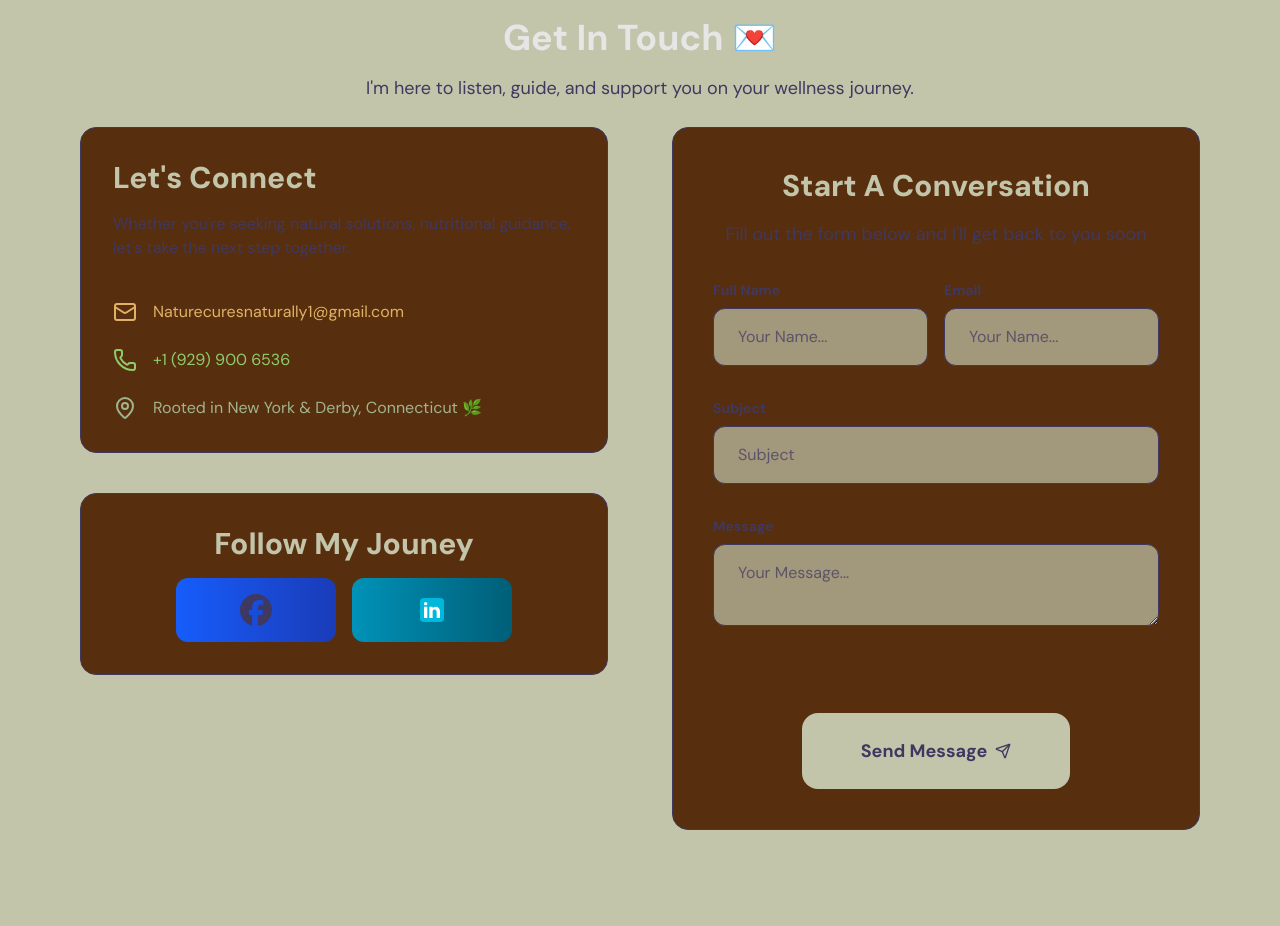
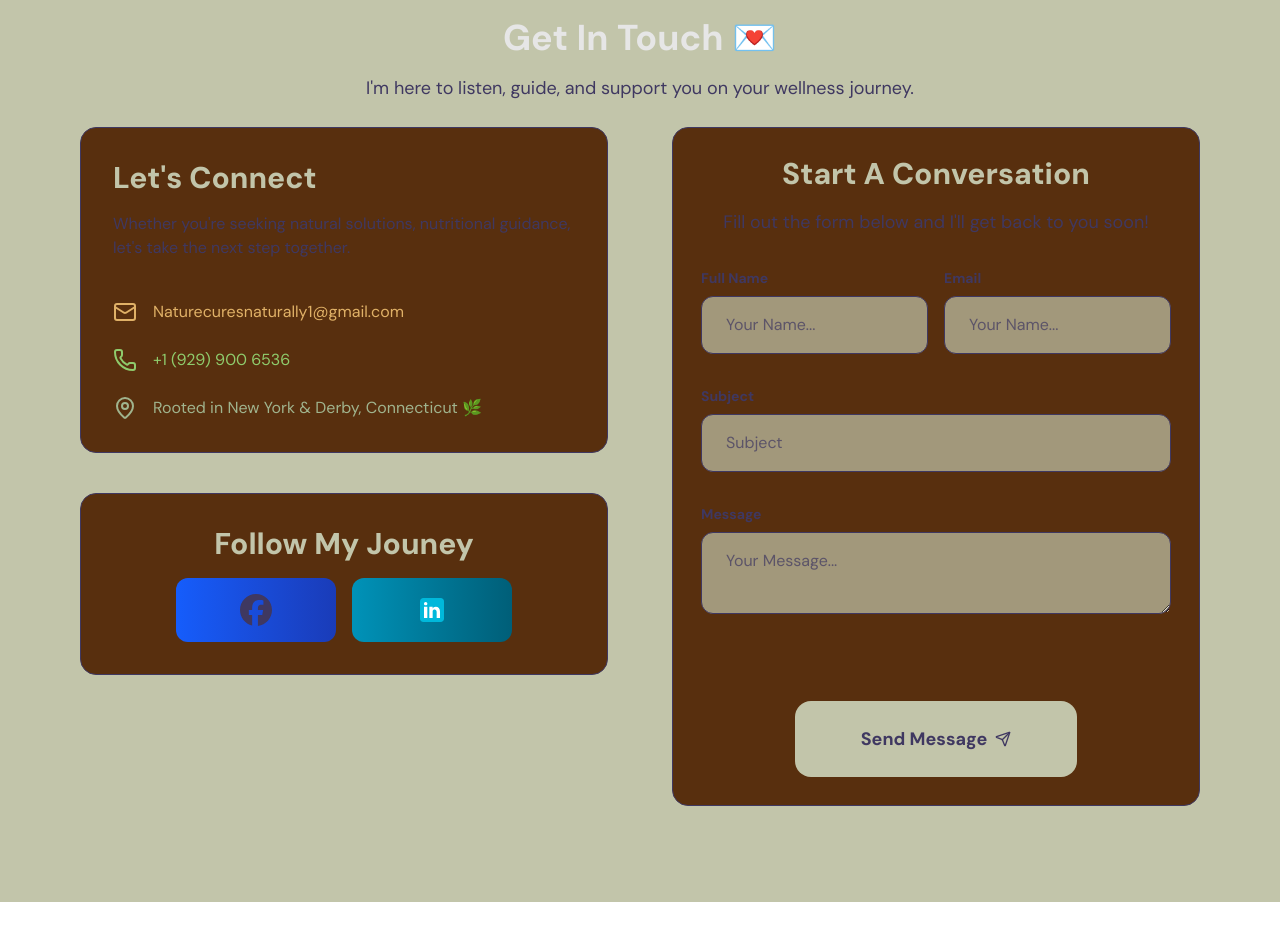
Before and after one commit to Clipzorama/Nature-Cures-Naturally, a React (Vite) app: page / in a window 1280 px wide. Shown: the part 5260-6186 px from the top of the page. After the commit the page ends 6162 px from the top, so only its background shows below. Built offline with nearby package versions, Linux system fonts and the light colour scheme.

Commit message:
Update Contact.jsx

```diff
--- a/src/components/Contact.jsx
+++ b/src/components/Contact.jsx
@@ -93,10 +93,10 @@ export const ContactSection = () => {
                         </div>
                     </div>
                     {/* Contact Side */}
-                    <div className="relative bg-button border border-primary rounded-2xl p-10">
+                    <div className="relative bg-button border border-primary rounded-2xl p-7">
                         <form onSubmit={handleSubmit}>
-                            <h2 className="text-3xl text-background mb-4 font-extrabold text-center">Start A Conversation</h2>
-                            <p className="text-primary text-center text-lg mb-8">Fill out the form below and I'll get back to you soon</p>
+                            <h2 className="text-3xl text-background mb-4 font-extrabold text-center text-pretty">Start A Conversation</h2>
+                            <p className="text-primary text-center text-lg mb-8">Fill out the form below and I'll get back to you soon!</p>
                             {/* top fields */}
                             <div className="grid grid-cols-1 sm:grid-cols-2 gap-4 mb-8">
                                 <div>
```
